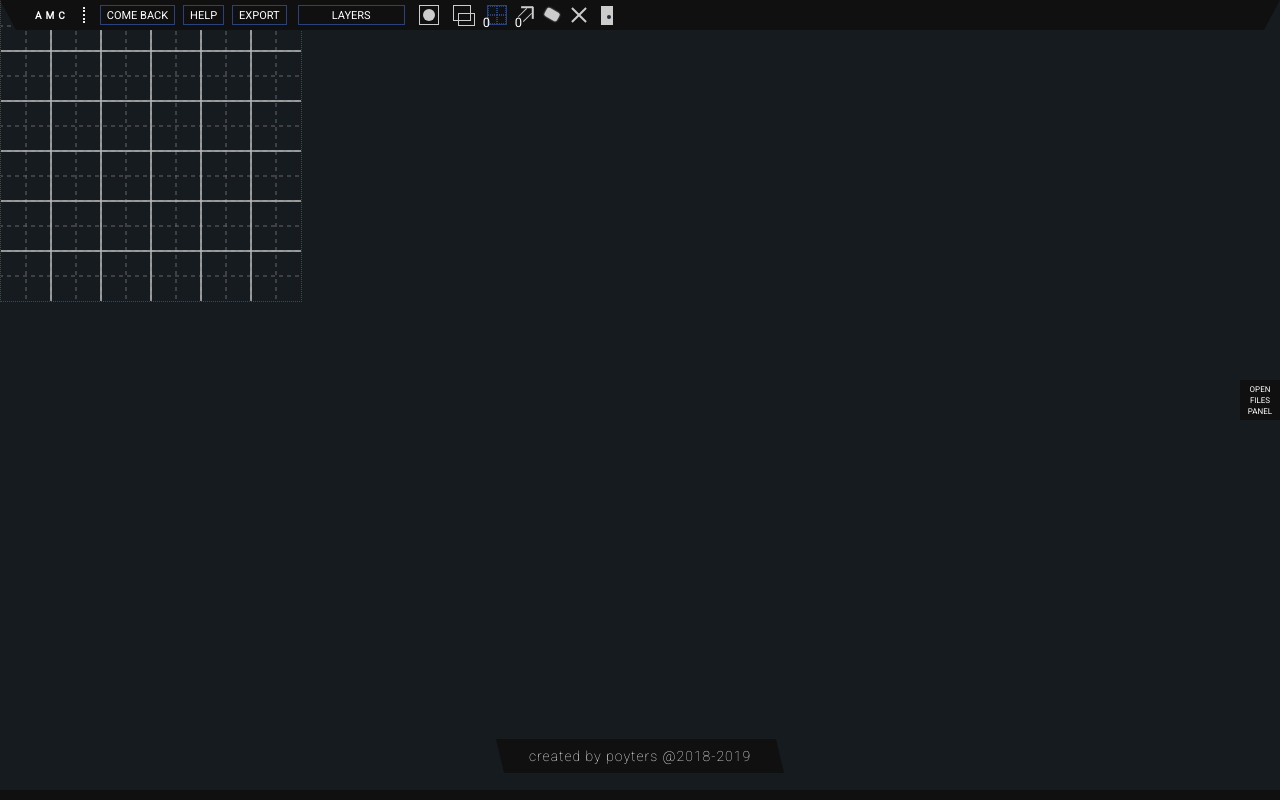
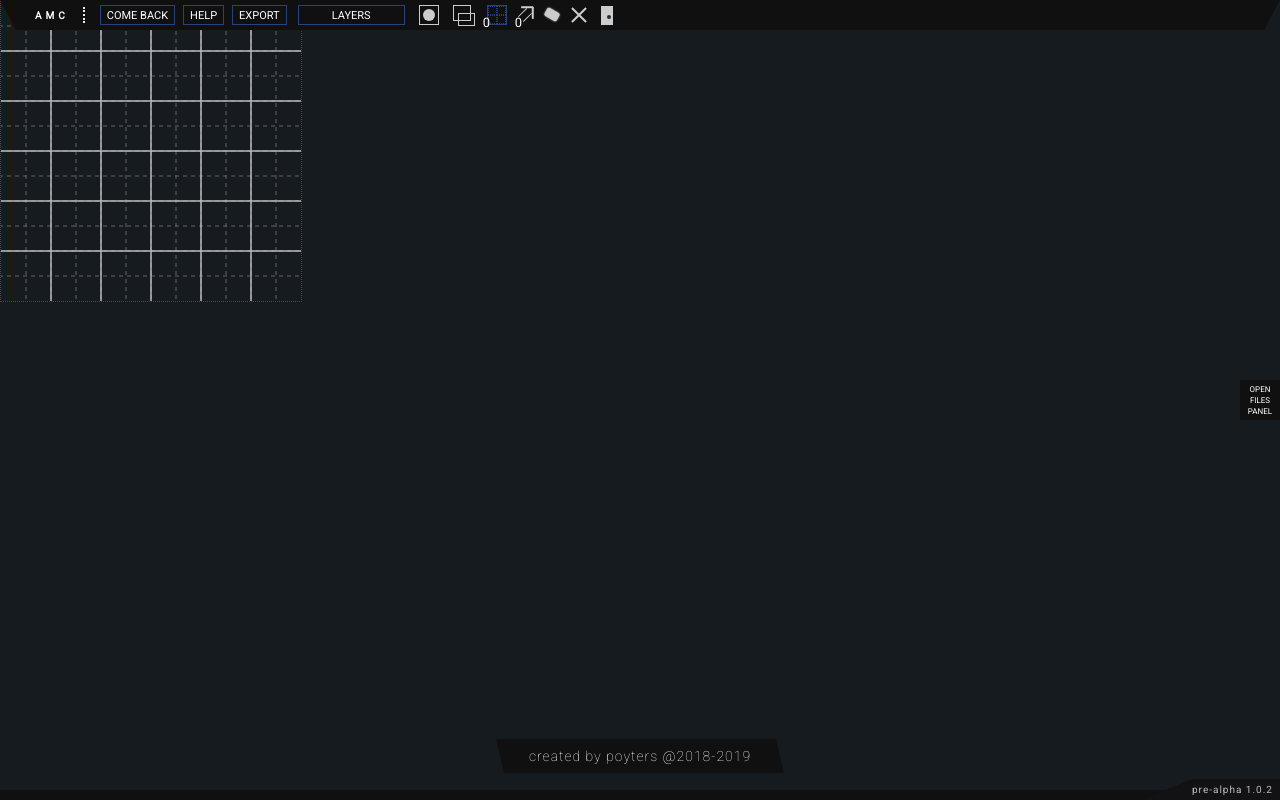
Before and after one commit to Poyters/angotia-world-creator, a React (Create React App) app: page /creator in a window 1280 px wide. Built offline with nearby package versions, Linux system fonts and the light colour scheme.

Commit message:
Add version panel

```diff
--- a/src/assets/configs/creatorConfig.json
+++ b/src/assets/configs/creatorConfig.json
@@ -1,4 +1,5 @@
 {
+    "version": "pre-alpha 1.0.2",
     "map": {
         "fieldSize": 50
     },
--- a/src/assets/scripts/colorBasedOnMatrix.ts
+++ b/src/assets/scripts/colorBasedOnMatrix.ts
@@ -6,7 +6,6 @@ import { deepCopy } from '../scripts/matrix';
 
 
 export const colorBasedOnMatrix = (matrix: any[], canvasId: string, color, specialView?: string): void => {
-  console.log(matrix)
     const copyOfmatrix: Array<any> = deepCopy(matrix);
     const fieldSize: number = creatorConfig.map.fieldSize;
     const canvas: any = document.getElementById(canvasId);
--- a/src/assets/scripts/markSquare.ts
+++ b/src/assets/scripts/markSquare.ts
@@ -24,6 +24,7 @@ export const markSquare = (sourceMatrix: any[], sourceMatrixCanvas: string, chan
   const sourceMatrixCopy: any[] = deepCopy(sourceMatrix);
   let typeOfAction: number | string = pressedKey === creatorConfig.secondOptionKeyCode ? 0 : 1; //secondOptionKeyCode determines second type of used action, eg at this example, you can add passage, but when you press key wich has the same code as secondOptionKeyCode, you delete selected passage
   if (fillStyle === 'image' && pressedKey !== creatorConfig.secondOptionKeyCode) typeOfAction = fillColor;
+  console.log(typeOfAction)
 
   const newMatrix: any[] = deepCopy(updateMatrixByTheOther(sourceMatrixCopy, selectMatrix, typeOfAction));
 
--- /dev/null
+++ b/src/assets/styles/components/_versionMark.scss
@@ -0,0 +1,23 @@
+.versionMark {
+    display: flex;
+    position: absolute;
+    right: 0;
+    bottom: 0;
+    z-index: 10;
+    padding: 4px 7px 4px 0;
+
+    color: $fontColor1;
+    letter-spacing: 1px;
+    background-color: $decorationColor5;
+
+    &:before {
+        position: absolute;
+        content: '';
+        top: 0;
+        left: -50px;
+
+        border-style: solid;
+        border-width: 0 0 21px 50px;
+        border-color: transparent transparent $decorationColor5 transparent;
+    }
+}
--- a/src/assets/styles/index.scss
+++ b/src/assets/styles/index.scss
@@ -13,6 +13,7 @@
 @import './components/_notifications.scss';
 @import './components/_arrow.scss';
 @import './components/_layersOption.scss';
+@import './components/_versionMark.scss';
 
 @import './components/entryPanel/entryPanel.scss';
 
--- /dev/null
+++ b/src/components/partials/VersionMark.tsx
@@ -0,0 +1,15 @@
+import React from 'react';
+
+//Import configs
+import creatorConfig from '../../assets/configs/creatorConfig.json';
+
+
+const VersionMark: React.FC = () => {
+  return (
+    <aside className="versionMark t-paragraph5Normal">
+        {creatorConfig.version}
+    </aside>
+  );
+}
+
+export default VersionMark;
--- a/src/components/views/Creator.tsx
+++ b/src/components/views/Creator.tsx
@@ -6,6 +6,7 @@ import FilesPanel from '../partials/filesPanel/FilesPanel';
 import CreditsFooter from '../partials/CreditsFooter';
 import Map from '../partials/Map';
 import Notifications from '../partials/Notifications';
+import VersionMark from '../partials/VersionMark';
 
 
 const Creator: React.FC = () => {
@@ -16,6 +17,7 @@ const Creator: React.FC = () => {
       <Map />
       <CreditsFooter />
       <Notifications />
+      <VersionMark />
     </article>
   );
 }
```
